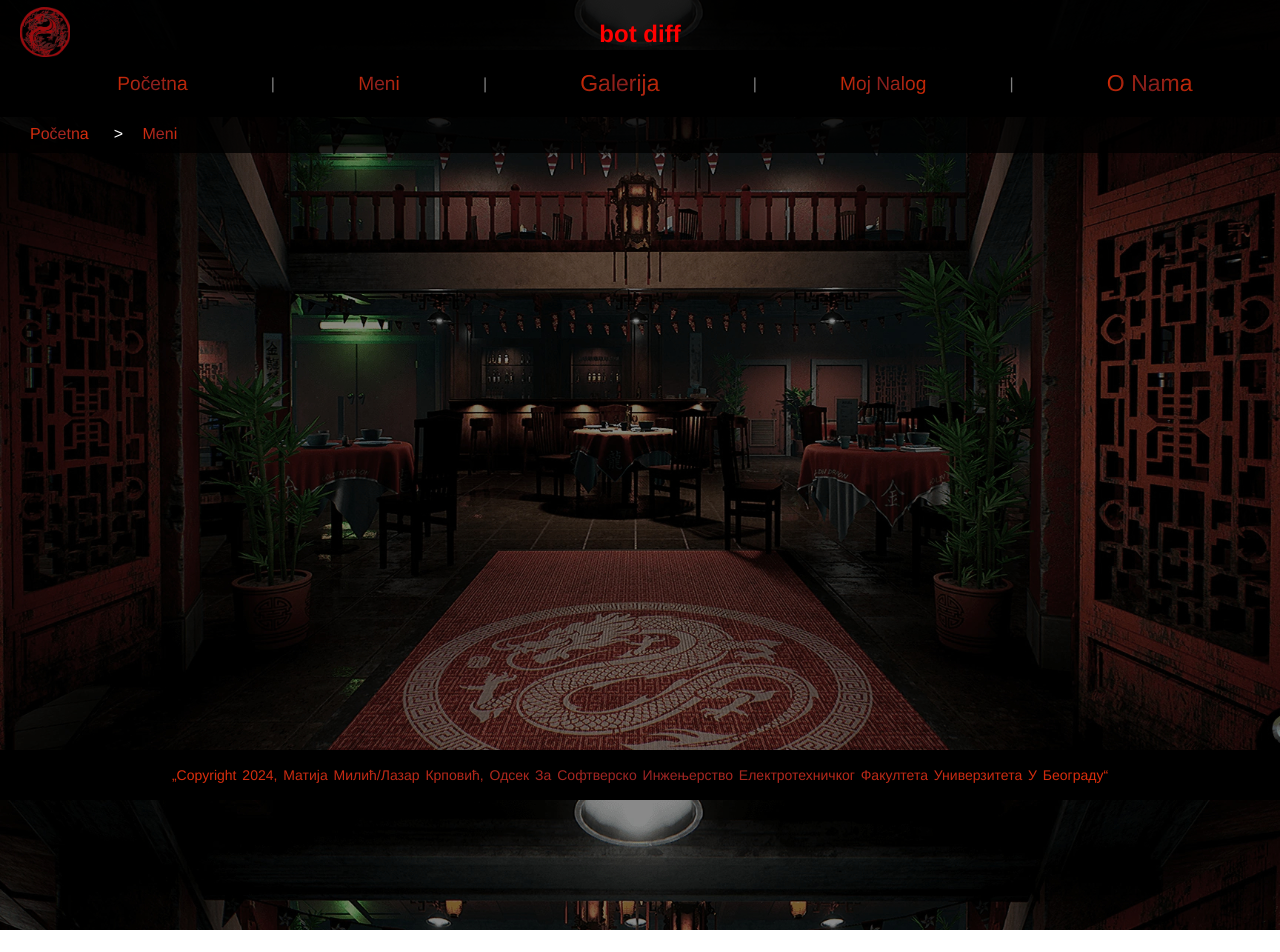
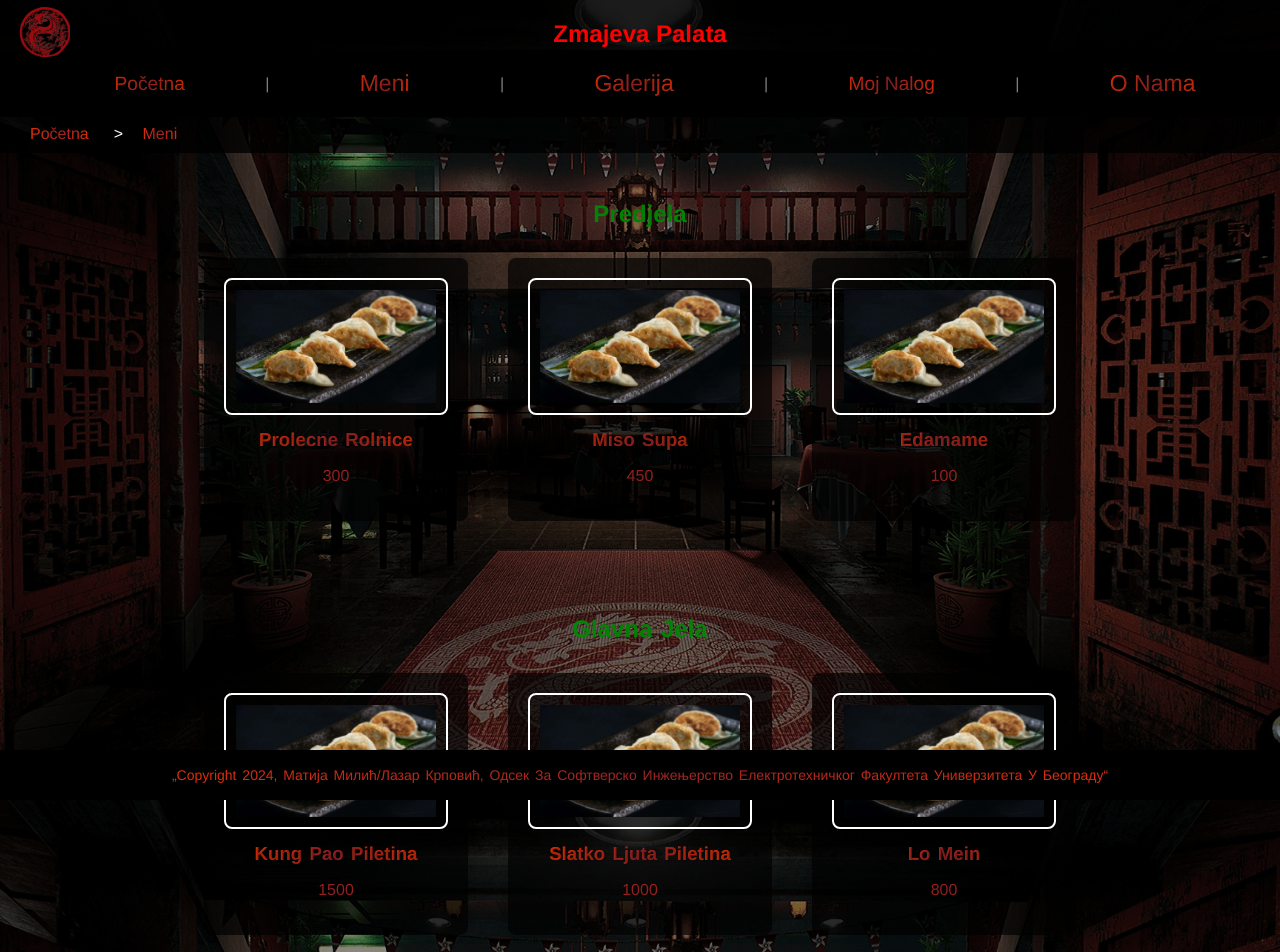
Before and after one commit to matijamilic18/vd-projekat, a Vue app in the folder projekat/: page /#/meni in a window 1280 px wide. Shown: the top 952 px of the page. Before the commit the page ends 930 px from the top, so only its background shows below. Built offline with nearby package versions, Linux system fonts and the light colour scheme.

Commit message:
neke gluposti i formiran meni

```diff
--- a/projekat/public/index.html
+++ b/projekat/public/index.html
@@ -4,8 +4,8 @@
     <meta charset="utf-8">
     <meta http-equiv="X-UA-Compatible" content="IE=edge">
     <meta name="viewport" content="width=device-width,initial-scale=1.0">
-    <link rel="icon" href="<%= BASE_URL %>favicon.ico">
-    <title><%= htmlWebpackPlugin.options.title %></title>
+    <link rel="icon" href="<%= BASE_URL %>jzma.png">
+    <title>Zmajeva Palata</title>
   </head>
   <body>
     <noscript>
--- a/projekat/src/App.vue
+++ b/projekat/src/App.vue
@@ -4,7 +4,7 @@
   <nav class="navbar">
       <div id = "nav">
           <router-link to="/"><img src="./assets/jzma.png" class = "logo"></router-link>
-          <router-link to="/"><h1 class="naziv">bot diff</h1></router-link>
+          <router-link to="/"><h1 class="naziv">Zmajeva Palata</h1></router-link>
       </div>
   </nav>
   <nav class="breadcrumb-nav">
@@ -13,7 +13,7 @@
             <li><a href="/">Početna</a></li>
             <li class="line"> | </li>
             <li class="dropdown">
-                <a href="#">Meni</a>
+                <router-link to="/meni"><a href="#">Meni</a></router-link>
                 <ul class="dropdown-content">
                     <li><a href="#">Predjela</a></li>
                     <li><a href="#">Glavna Jela</a></li>
--- a/projekat/src/router/index.js
+++ b/projekat/src/router/index.js
@@ -1,6 +1,8 @@
 import { createRouter, createWebHashHistory } from 'vue-router'
 import Index from '../views/Index.vue'
 import Galerija from '../views/Galerija.vue'
+import Meni from '../views/Meni.vue'
+
 
 const routes = [
   {
@@ -20,6 +22,11 @@ const routes = [
     path: '/galerija',
     name: 'Galerija',
     component: Galerija
+  },
+  {
+    path: '/meni',
+    name: 'Meni',
+    component: Meni
   }
 ]
 
--- /dev/null
+++ b/projekat/src/views/Meni.vue
@@ -0,0 +1,258 @@
+<template>
+<div class="meni">
+    <section class="top-dishes">
+        <h2>Predjela </h2>
+        <div class="dish">
+            <div class="dish-box">
+                <img src="../assets/has.jpg" >
+                <h3>Prolecne Rolnice</h3>
+                <p class="price">300</p>
+            </div>
+        </div>
+        <div class="dish">
+            <div class="dish-box">
+                <img src="../assets/has.jpg" >
+                <h3>Miso Supa</h3>
+                <p class="price">450</p>
+            </div>
+        </div>
+        <div class="dish">
+            <div class="dish-box">
+                <img src="../assets/has.jpg" >
+                <h3>Edamame</h3>
+                <p class="price">100</p>
+            </div>
+        </div>
+    </section>
+        <section class="top-dishes">
+        <h2>Glavna Jela</h2>
+        <div class="dish">
+            <div class="dish-box">
+                <img src="../assets/has.jpg" >
+                <h3>Kung Pao Piletina</h3>
+                <p class="price">1500</p>
+            </div>
+        </div>
+        <div class="dish">
+            <div class="dish-box">
+                <img src="../assets/has.jpg" >
+                <h3>Slatko Ljuta Piletina</h3>
+                <p class="price">1000</p>
+            </div>
+        </div>
+        <div class="dish">
+            <div class="dish-box">
+                <img src="../assets/has.jpg" >
+                <h3>Lo Mein</h3>
+                <p class="price">800</p>
+            </div>
+        </div>
+    </section>
+
+    <section class="top-dishes">
+        <h2>Dezerti</h2>
+        <div class="dish">
+            <div class="dish-box">
+                <img src="../assets/has.jpg" >
+                <h3>Pohovani Sladoled</h3>
+                <p class="price">289</p>
+            </div>
+        </div>
+        <div class="dish">
+            <div class="dish-box">
+                <img src="../assets/has.jpg" >
+                <h3>Pohovana Banana sa Cokoladom</h3>
+                <p class="price">300</p>
+            </div>
+        </div>
+        <div class="dish">
+            <div class="dish-box">
+                <img src="../assets/has.jpg" >
+                <h3>Misandao</h3>
+                <p class="price">199</p>
+            </div>
+        </div>
+    </section>
+    <section class="top-dishes">
+          <h2>Pića </h2>
+        <div class="dish">
+            <div class="dish-box">
+                <img src="../assets/has.jpg" >
+                <h3>Zeleni Čaj</h3>
+                <p class="price">2000</p>
+            </div>
+        </div>
+        <div class="dish">
+            <div class="dish-box">
+                <img src="../assets/has.jpg" >
+                <h3>Voda</h3>
+                <p class="price">1</p>
+            </div>
+        </div>
+        <div class="dish">
+            <div class="dish-box">
+                <img src="../assets/has.jpg" >
+                <h3>Sake</h3>
+                <p class="price">420</p>
+            </div>
+        </div>
+    </section>
+
+
+</div>
+</template>
+
+<style scoped>
+body {
+    margin: 0;
+    font-family: Arial, sans-serif;
+    background-color: #f4f4f4;
+    color: #333;
+}
+
+.header {
+    background-color: #000;
+    color: #fff;
+    text-align: center;
+    padding: 20px 0;
+}
+
+h1, h2, h3 {
+    margin: 10px 0;
+}
+
+h2 {
+    word-spacing: 2px;
+    text-transform: capitalize;
+    background: linear-gradient(90deg, #28a745, #008000, #28a745); /* Brighter green gradient for titles */
+    -webkit-background-clip: text;
+    -webkit-text-fill-color: transparent;
+}
+
+.top-dishes {
+    margin: 20px;
+    padding: 20px;
+    text-align: center;
+}
+
+.dish {
+    display: inline-block;
+    margin: 20px;
+    text-align: center;
+}
+
+.dish-box{
+    background-color: rgba(0, 0, 0, 0.7);
+    border-radius: 8px;
+    box-shadow: 0 0 10px rgba(0, 0, 0, 0.1);
+    padding: 20px;
+    display: inline-block;
+    transition: transform 0.3s;
+    position: relative;
+    overflow: hidden;
+}
+
+.dish-box img {
+    width: 200px;
+    height: auto;
+    border-radius: 8px;
+    border: 2px solid #fff;
+    padding: 10px;
+}
+
+.dish-box:hover {
+    transform: scale(1.05);
+}
+
+.dish-box:hover h3, .dish-box:hover .price
+ {
+    color: #fa0202;
+    text-shadow: 2px 2px 4px rgba(0, 0, 0, 0.5);
+    background: none;
+    -webkit-text-fill-color: inherit;
+}
+
+.dish-box h3,  .price {
+    word-spacing: 2px;
+    text-transform: capitalize;
+    background: linear-gradient(90deg, #f73100, #9b2424, #f73100); /* Red gradient text color */
+    -webkit-background-clip: text;
+    -webkit-text-fill-color: transparent;
+    text-shadow: 1px 1px 2px rgba(0, 0, 0, 0.3);
+}
+
+@keyframes hover-underline-animation {
+    0% {
+        transform: scaleX(0);
+        transform-origin: 0 0;
+    }
+    100% {
+        transform: scaleX(1);
+        transform-origin: 0 0;
+    }
+}
+
+.dish-box:hover::after {
+    content: '';
+    position: absolute;
+    bottom: 0;
+    left: 0;
+    width: 100%;
+    height: 2px;
+    background-color:#fa0202;
+    transform: scaleX(0);
+    transform-origin: 0 0;
+    transition: transform 0.3s;
+    animation: hover-underline-animation 0.3s forwards;
+}
+
+
+
+
+
+
+</style>
+
+
+
+
+<script>
+export default {
+    name: "Meni",
+    created(){
+    if(localStorage.getItem("allDishes")==null){
+        this.allDishes = [
+            {ime: "Kung Pao Piletina", tip: "g", cena: "1500", ocena: "0"},
+            {ime: "Slatko Ljuta Teletina", tip: "g", cena: "1000", ocena: "0"},
+            {ime: "Lo Mein", tip: "g", cena: "800", ocena: "0"},
+
+            {ime: "Prolecne Rolnice", tip: "p", cena: "300", ocena: "0"},
+            {ime: "Miso supa", tip: "p", cena: "450", ocena: "0"},
+            {ime: "Edamame", tip: "p", cena: "100", ocena: "0"},
+
+            {ime: "Pohovani Sladoled", tip: "d", cena: "289", ocena: "0"},
+            {ime: "Pohovana Banana sa Cokoladom", tip: "d", cena: "300", ocena: "0"},
+            {ime: "Misandao", tip: "d", cena: "199", ocena: "0"},
+
+            {ime: "Zeleni Caj", tip: "pice", cena: "2000", ocena: "0"},
+            {ime: "Voda", tip: "pice", cena: "1", ocena: "0"},
+            {ime: "Sake", tip: "pice", cena: "420", ocena: "0"},]
+
+            localStorage.setItem = ("allDishes", JSON.stringify(this.allDishes))
+    }
+    else{
+        this.allDishes=JSON.parse(localStorage.getItem("allDishes"))
+    }
+    },
+    data(){
+        return{
+            ime: '',
+            cena: '',
+            tip: '', /* g=glavno jelo, d=dezert, p=predjelo, pice=pice*/
+            ocena: '',
+           allDishes: []
+        }
+    }
+
+}
+</script>
```
Also changed, not shown: projekat/public/jzma.png (added).
